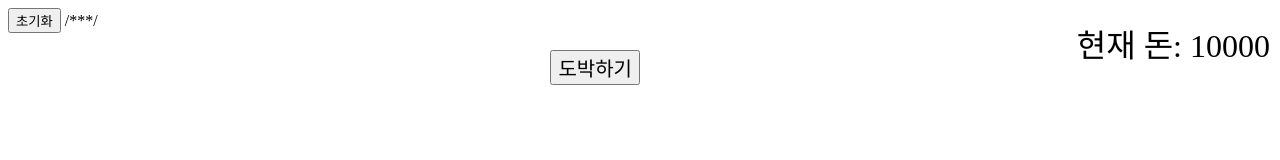
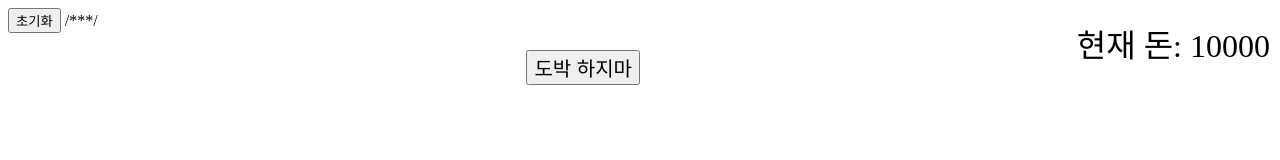
Before and after one commit to Lav7a/JavaScript, a plain HTML site: page dobak.html in a window 1280 px wide. Drawn offline with Linux system fonts and the light colour scheme; files that its build step writes are made by us from their sources.

Commit message:
Update dobak.html

```diff
--- a/dobak.html
+++ b/dobak.html
@@ -10,7 +10,7 @@
     <p1 id="money"></p1>
     <p2 id="no">돈이 없습니다</p2>
     <button id="reset">초기화</button>
-    <button id="dobakButton">도박하기</button>
+    <button id="dobakButton">도박 하지마</button>
 
 
     /*<script>
```
